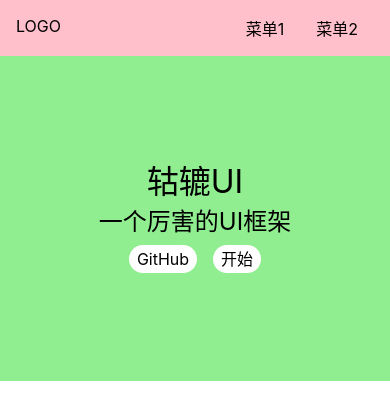
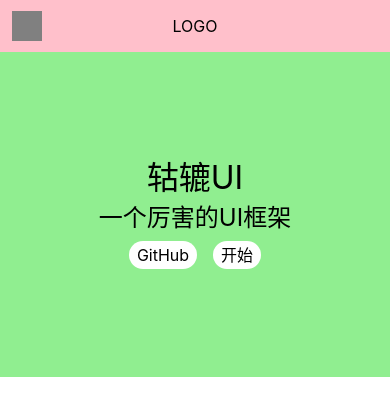
Before and after one commit to lushengqin/gulu-ui, a Vue app: page /#/ in a window 390 px wide. Shown: the top 420 px of the page. Built offline with nearby package versions, Linux system fonts and the light colour scheme.

Commit message:
完善asside切换逻辑

```diff
--- a/src/App.vue
+++ b/src/App.vue
@@ -8,7 +8,9 @@
 export default {
   name: "App",
   setup() {
-    const assideVisible = ref(false);
+    const width = document.documentElement.clientWidth;
+    console.log(width);
+    const assideVisible = ref(width <= 500 ? false : true);
     provide("xxx", assideVisible); //在父组件中标记
   },
 };
--- a/src/components/Topnav.vue
+++ b/src/components/Topnav.vue
@@ -1,10 +1,11 @@
 <template>
   <div class="topnav">
-    <div class="logo" @click="toggleMenu">LOGO</div>
+    <div class="logo">LOGO</div>
     <ul class="menu">
       <li>菜单1</li>
       <li>菜单2</li>
     </ul>
+    <span class="toggleasside" @click="toggleMenu"></span>
   </div>
 </template>
 
@@ -30,6 +31,8 @@
   padding: 16px;
   position: relative;
   z-index: 10;
+  justify-content: center;
+  align-items: center;
   > .logo {
     max-width: 6em;
     margin-right: auto;
@@ -42,5 +45,26 @@
       margin: 0 1em;
     }
   }
+  > .toggleasside {
+    display: none;
+    width: 30px;
+    height: 30px;
+    background-color: gray;
+    position: absolute;
+    top: 50%;
+    left: 12px;
+    transform: translateY(-50%);
+  }
+  @media (max-width: 500px) {
+    > .menu {
+      display: none;
+    }
+    > .logo {
+      margin: 0 auto;
+    }
+    > .toggleasside {
+      display: inline-block;
+    }
+  }
 }
 </style>
--- a/src/views/Doc.vue
+++ b/src/views/Doc.vue
@@ -46,10 +46,7 @@
   background: lightblue;
   width: 150px;
   padding: 16px;
-  position: fixed;
-  top: 0;
-  left: 0;
-  padding-top: 70px;
+
   > h2 {
     margin-bottom: 4px;
   }
@@ -58,5 +55,13 @@
       padding: 4px 0;
     }
   }
+  @media (max-width: 500px) {
+    > aside {
+      position: fixed;
+      top: 0;
+      left: 0;
+      padding-top: 70px;
+    }
+  }
 }
 </style>
```
